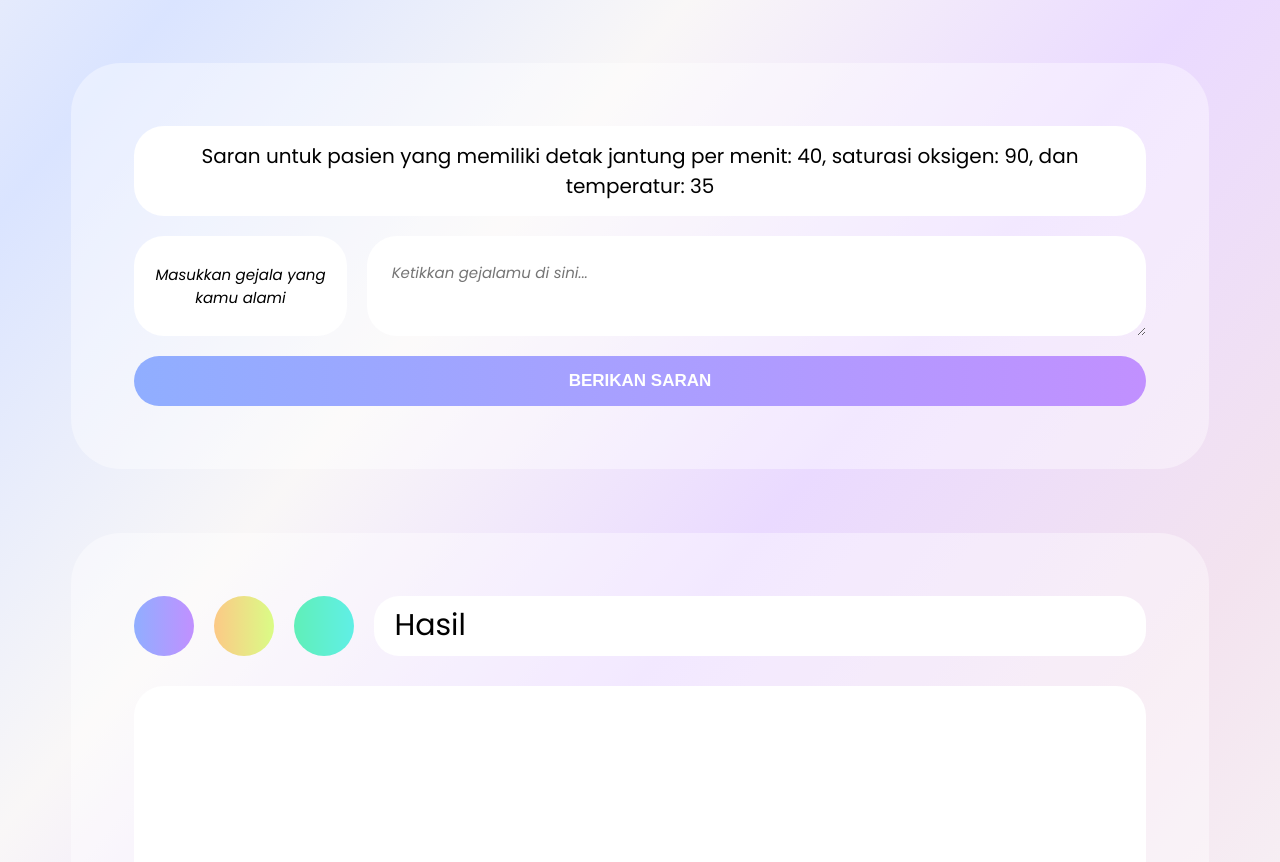
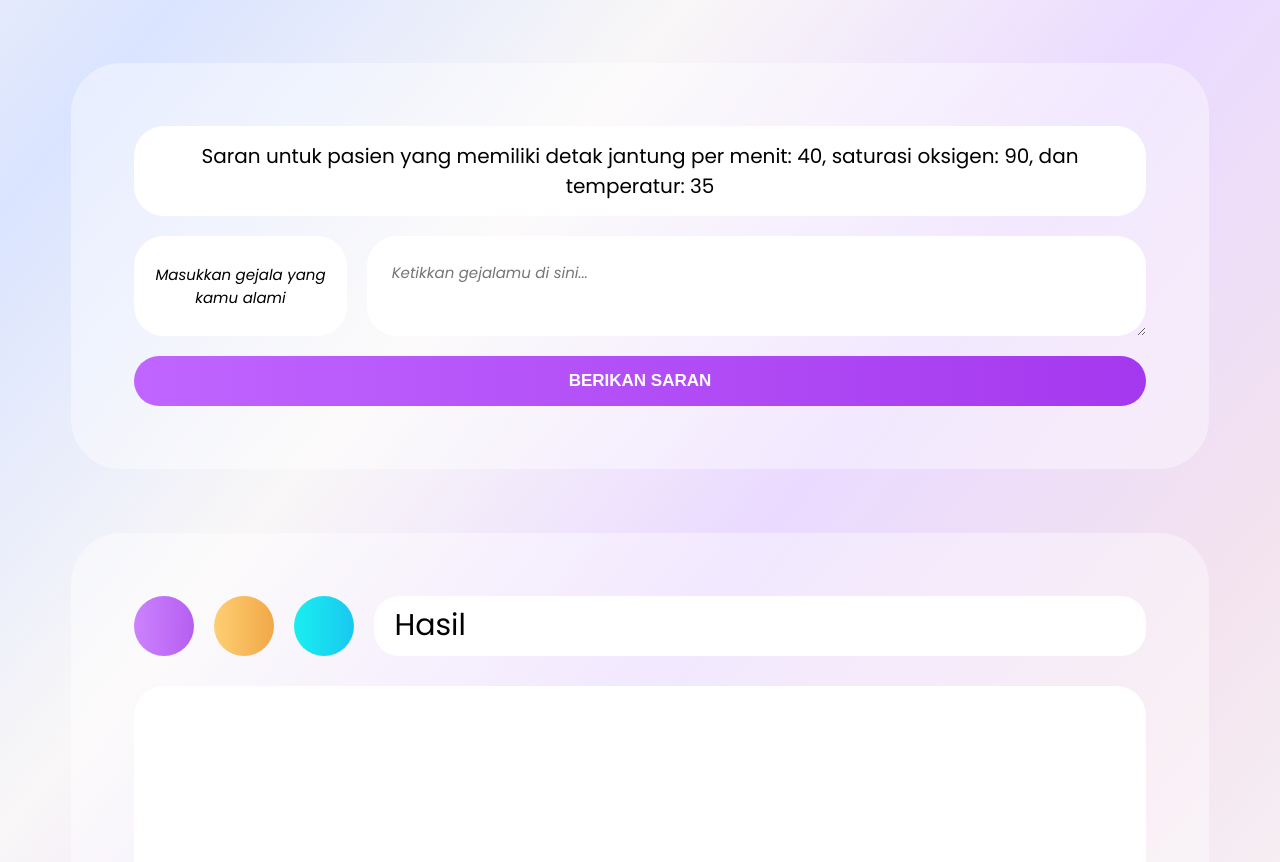
Before and after one commit to Heparia/UIHealthMonitor, a plain HTML site: page index.html in a window 1280 px wide. Shown: the part 407-1269 px from the top of the page. Drawn offline with nearby package versions, Linux system fonts and the light colour scheme.

Commit message:
border-radius

```diff
--- a/style.css
+++ b/style.css
@@ -1,12 +1,12 @@
 @import url('https://fonts.googleapis.com/css2?family=Poppins:ital,wght@0,100;0,200;0,300;0,400;0,500;0,600;0,700;0,800;0,900;1,100;1,200;1,300;1,400;1,500;1,600;1,700;1,800;1,900&display=swap');
 
 :root{
-    --biru: #90AEFF;
-    --ungu: #C190FF;
-    --orange: #FCC986;
-    --kuning: #DAFC86;
-    --hijau: #60EFB8;
-    --mint: #60EFE6;
+    --biru: #C065FF;
+    --ungu: #A438EE;
+    --orange: #FECA64;
+    --kuning: #F09F33;
+    --hijau: #00EEEE;
+    --mint: #00C3EE;
     --cream: #F9F7F7;
     --creamrgb: rgba(255, 255, 255, 0.378);
 }
@@ -190,14 +190,17 @@ article {
 
 .card-iot:nth-child(1), .cc-color:nth-child(1) {
     background: linear-gradient(to right, var(--biru), var(--ungu));
+    opacity: 0.8;
 }
 
 .card-iot:nth-child(2), .cc-color:nth-child(2) {
     background: linear-gradient(to right, var(--orange), var(--kuning));
+    opacity: 0.9;
 }
 
 .card-iot:nth-child(3), .cc-color:nth-child(3) {
     background: linear-gradient(to right, var(--hijau), var(--mint));
+    opacity: 0.9;
 }
 
 /* RESPONSIVE */
@@ -250,4 +253,8 @@ article {
         font-size: 20px;
         padding: 10px;
     }
+
+    article, .bg-radius, .card-iot {
+        border-radius: 15px;
+    }
 }
```
